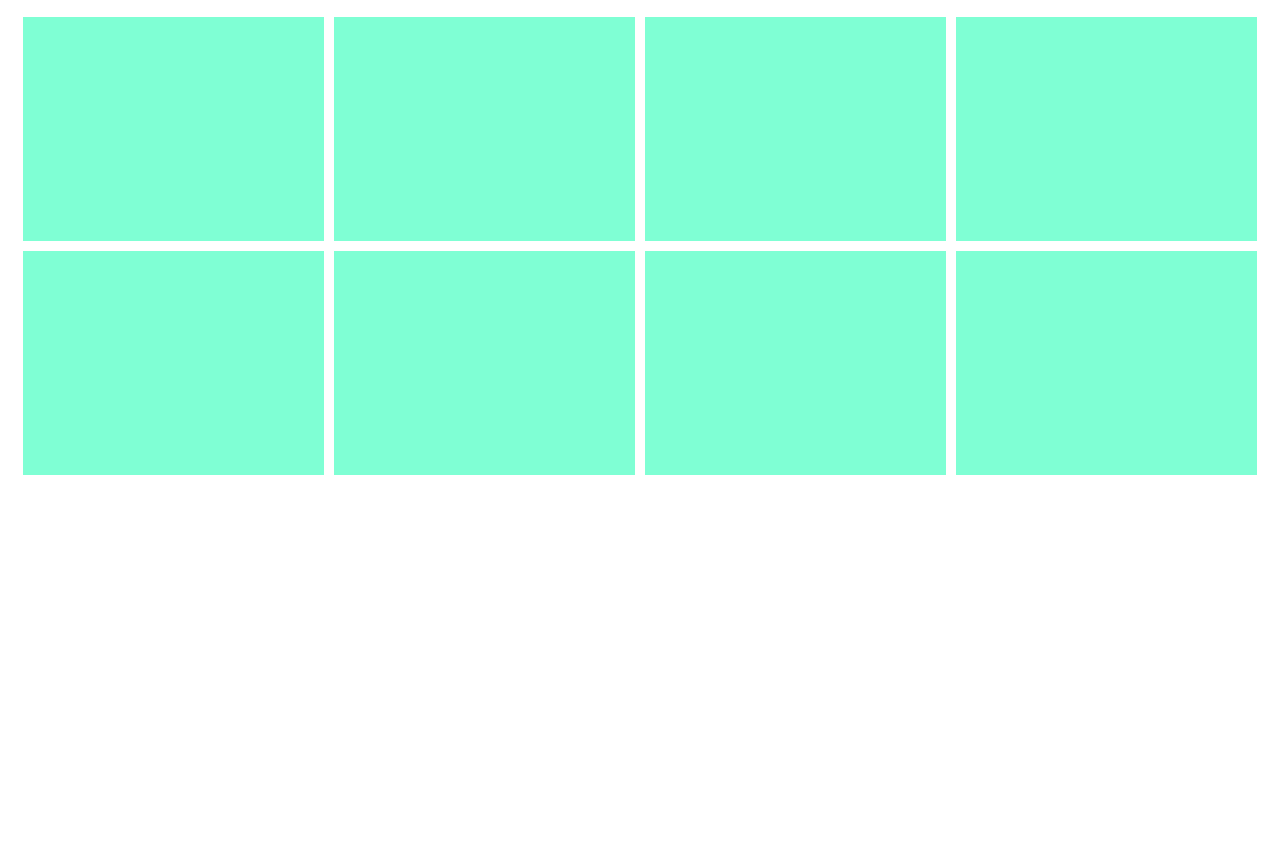
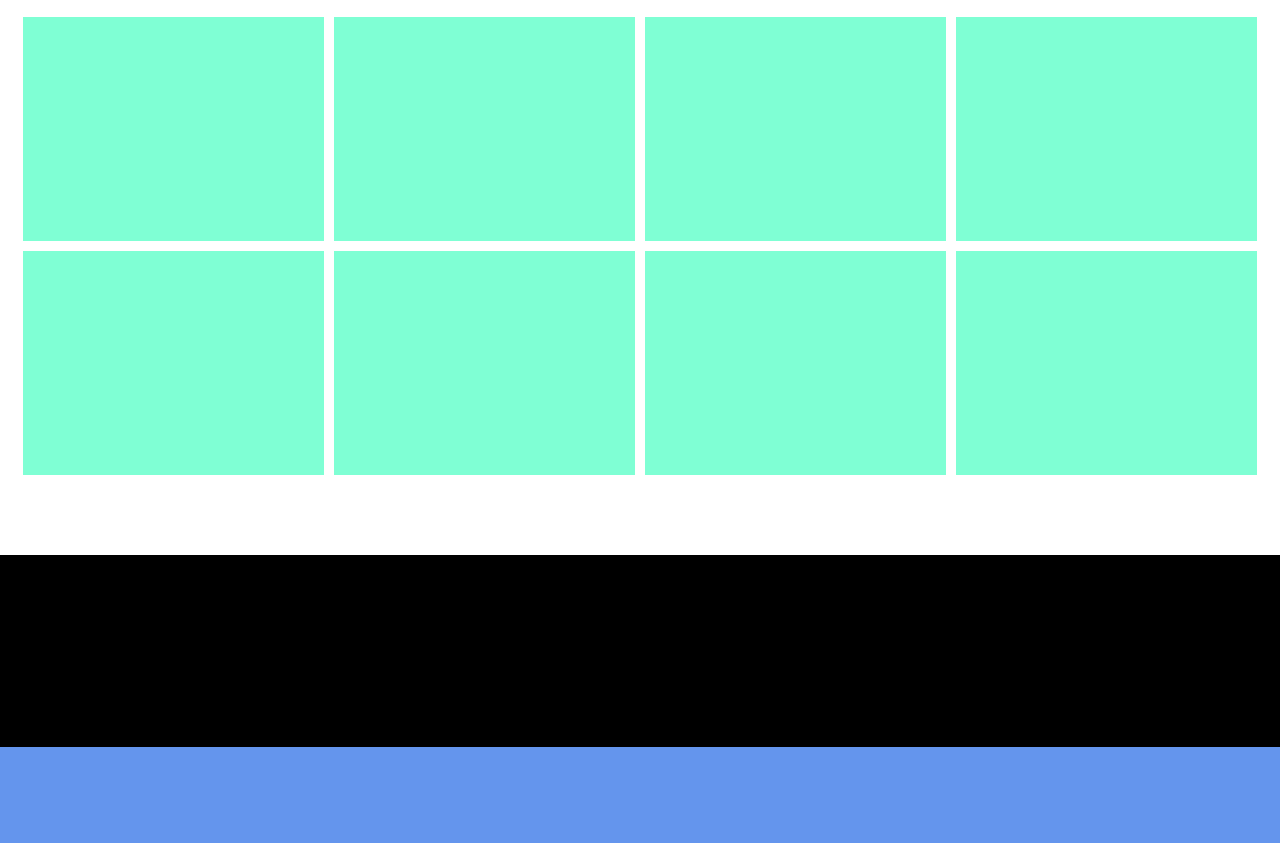
Before and after one commit to nidalaa/Next-Web-Clone, a plain HTML site: page index.html in a window 1280 px wide. Shown: the part 3036-3879 px from the top of the page. Before the commit the page ends 3591 px from the top, so only its background shows below. Drawn offline with Linux system fonts and the light colour scheme.

Commit message:
footer added

```diff
--- a/index.html
+++ b/index.html
@@ -1,5 +1,6 @@
 <!DOCTYPE html>
 <html lang="en">
+
 <head>
     <title>The Next Web</title>
     <meta charset="UTF-8">
@@ -7,6 +8,7 @@
     <meta name="viewport" content="width=device-width, initial-scale=1.0">
     <script src="https://kit.fontawesome.com/cbc2432238.js"></script>
 </head>
+
 <body>
     <header>
         <div class="top-nav">
@@ -65,7 +67,7 @@
         </section>
 
         <section class="latest-funding">
-            <h1>Latest funding rounds on Index.co  <i class="fas fa-angle-right"></i> </h1>
+            <h1>Latest funding rounds on Index.co <i class="fas fa-angle-right"></i> </h1>
             <section class="fund-grid">
                 <article class="fund-grid-item">
 
@@ -164,7 +166,17 @@
         </section>
     </main>
     <footer>
+        <section>
+            <div class="footer-1">
 
+            </div>
+        </section>
+        <section>
+            <div class="footer-2">
+
+            </div>
+        </section>
     </footer>
 </body>
+
 </html>
--- a/style.css
+++ b/style.css
@@ -93,3 +93,19 @@ body{
     height: 14rem;
     background-color: aquamarine;
 }
+
+.footer-1{
+    background-color: black;
+    padding: 0;
+    margin: 0;
+    width: 100%;
+    height: 12rem;
+}
+
+.footer-2{
+    background-color: cornflowerblue;
+    padding: 0;
+    margin: 0;
+    width: 100%;
+    height: 6rem;
+}
```
